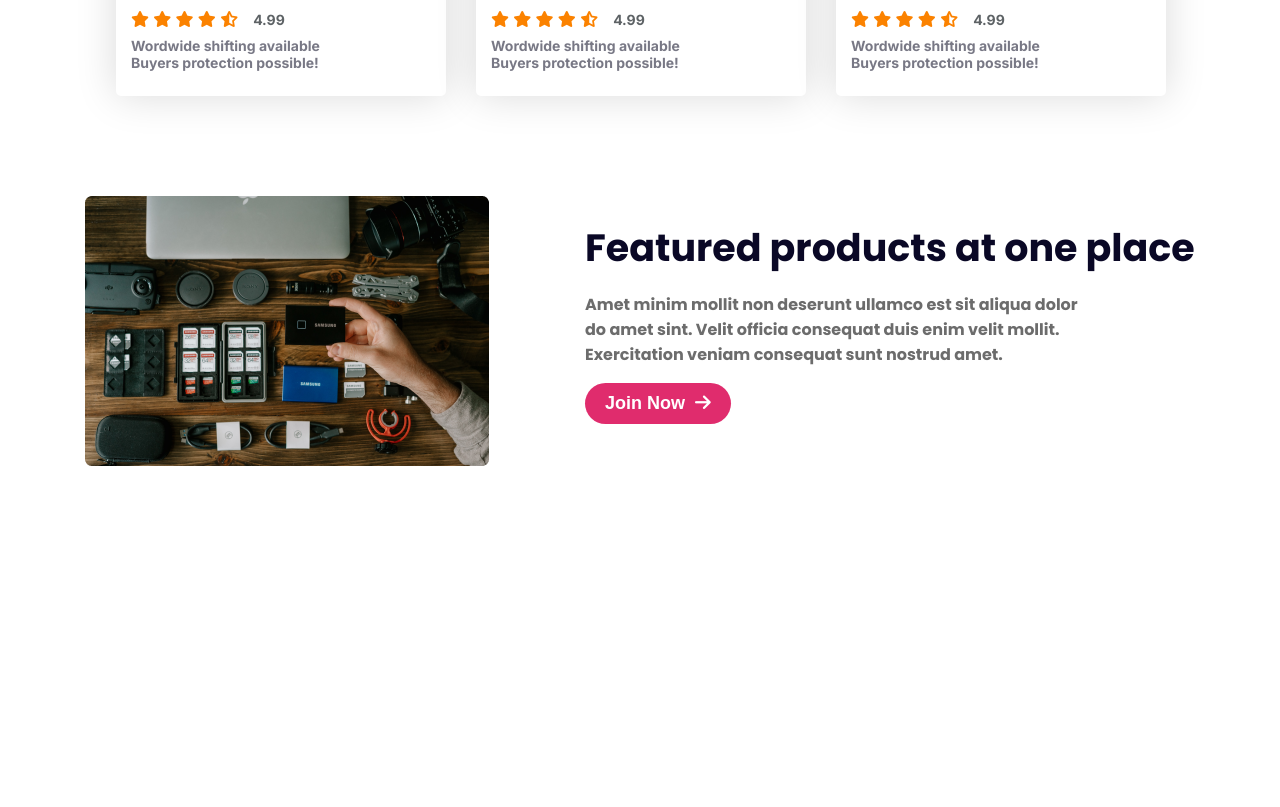
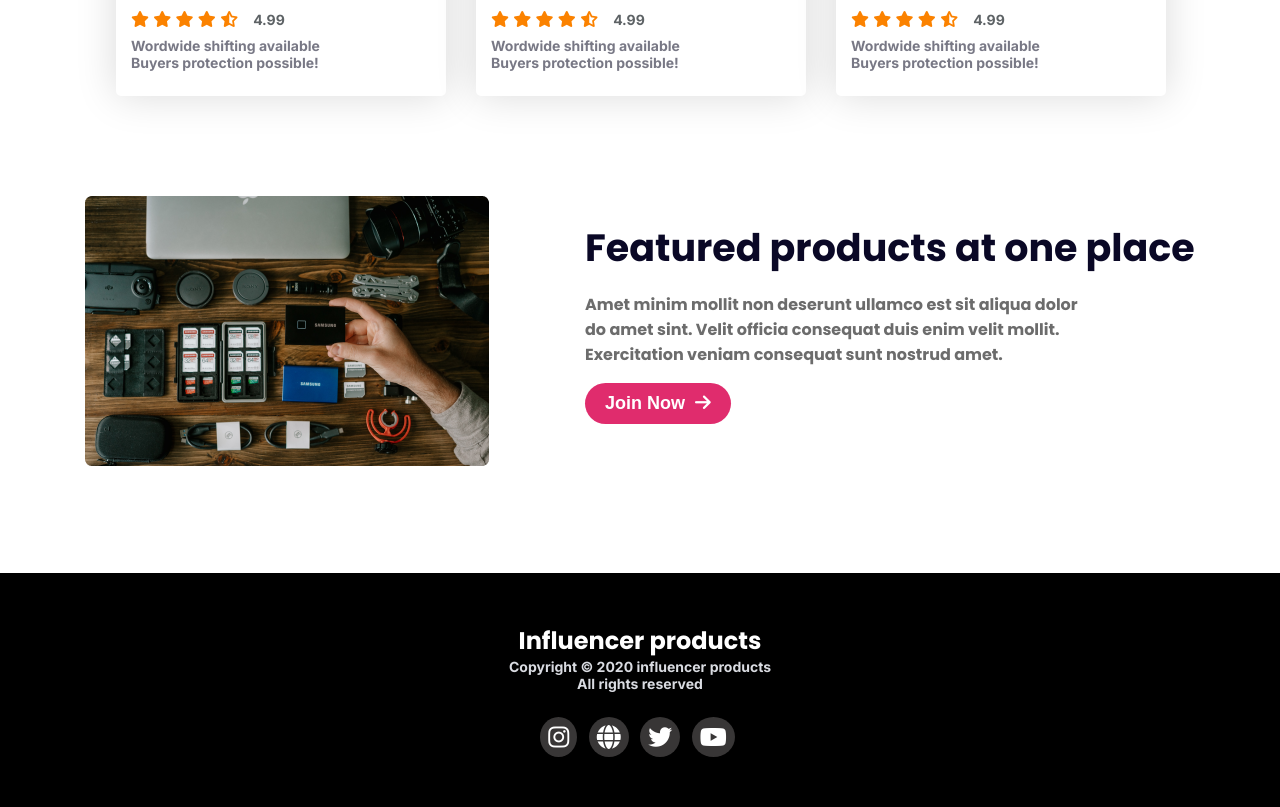
Before and after one commit to Azad1036/Influencer-Gear, a plain HTML site: page index.html in a window 1280 px wide. Shown: the part 2283-3090 px from the top of the page. Before the commit the page ends 2856 px from the top, so only its background shows below. Drawn offline with Linux system fonts and the light colour scheme.

Commit message:
footer section added

```diff
--- a/index.html
+++ b/index.html
@@ -226,7 +226,7 @@
             </div>
         </section>
         <!-- Popular Collection Section Start -->
-         <!-- featured-Products Section Start -->
+        <!-- featured-Products Section Start -->
         <section class="featured-Products-container">
             <div class="featured-Products">
                 <div>
@@ -241,6 +241,20 @@
             </div>
         </section>
     </main>
+    <footer class="footer">
+        <div>
+            <h3 class="footer-title">Influencer products</h3>
+            <p>Copyright © 2020 influencer products</p>
+            <p>All rights reserved</p>
+            <div class="socal-media-icon">
+                <i class="fa-brands fa-instagram"></i>
+                <i class="fa-solid fa-globe"></i>
+                <i class="fa-brands fa-twitter"></i>
+                <i class="fa-brands fa-youtube"></i>
+            </div>
+        </div>
+
+    </footer>
 </body>
 
 </html>
--- a/style/project.css
+++ b/style/project.css
@@ -212,3 +212,42 @@ body {
     margin: 16px 0px;
     width: 501px;
 }
+
+/* featured-Products Releted Style End*/
+
+/* footer Releted Style */
+.footer {
+    background: black;
+}
+
+.footer{
+    padding: 50px 0px;
+    text-align: center;
+}
+
+.footer-title {
+    color: rgb(255, 255, 255);
+    font-size: 24px;
+    font-weight: 700;
+}
+
+.footer div>p {
+    color: #D9DBE1;
+    font-family: "Inter", sans-serif;
+    font-size: 14px;
+    font-weight: 700;
+}
+
+.socal-media-icon i {
+    background: rgb(56, 54, 54);
+    border-radius: 50%;
+    padding: 8px;
+    margin-top: 25px;
+    margin-right: 5px;
+}
+
+.socal-media-icon {
+    color: #FFFFFF;
+    font-size: 24px;
+}
+/* footer Releted Style end */
```
